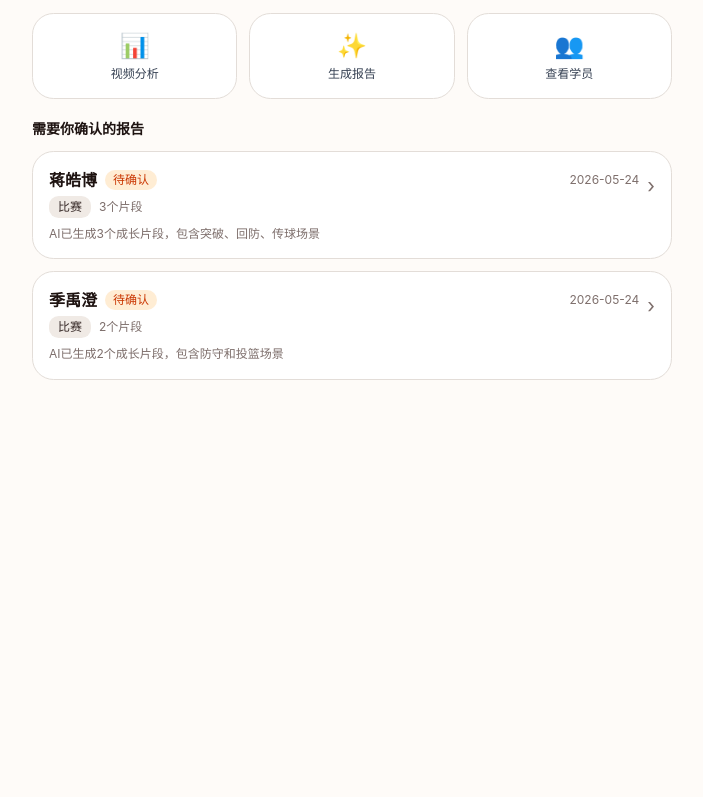
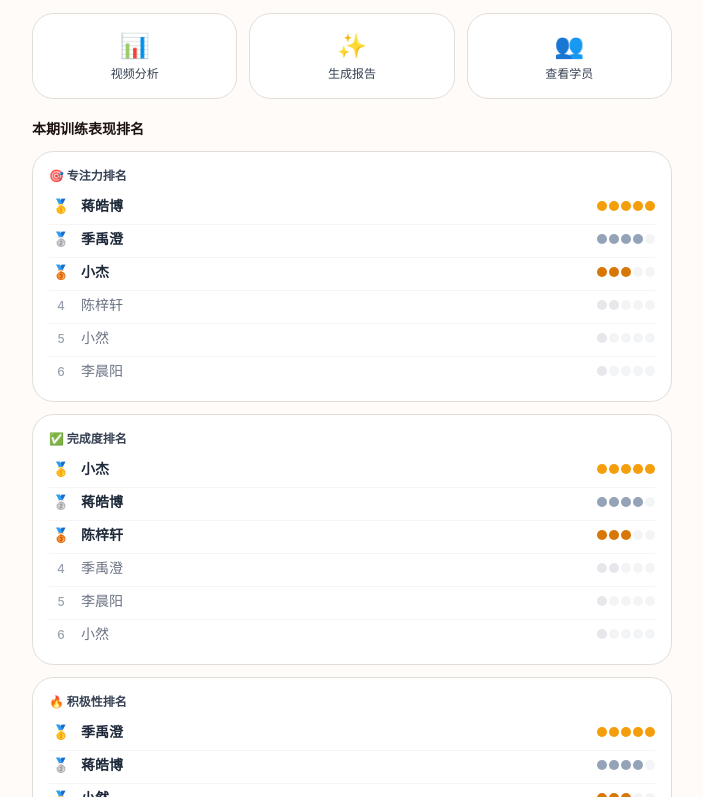
Before and after one commit to BillBillBiuBiuBiu/woyao-growth, a Next.js app: page /coach in a window 1280 px wide. Shown: the part 843-1640 px from the top of the page, without its empty margins (288-991 px from the left). Before the commit the page ends 1247 px from the top, so only its background shows below. Built offline with nearby package versions, Linux system fonts and the light colour scheme; no server answers; the database is empty.

Commit message:
C322: 教练端训练排名（专注力/完成度/积极性）+ 家长profile班级排名角标

```diff
--- a/app/coach/page.tsx
+++ b/app/coach/page.tsx
@@ -210,6 +210,41 @@ export default function CoachPage() {
         </div>
       </div>
 
+      {/* Training rankings */}
+      {(() => {
+        const dims = [
+          { label: "专注力", emoji: "🎯", ranks: ["蒋皓博", "季禹澄", "小杰", "陈梓轩", "小然", "李晨阳"] },
+          { label: "完成度", emoji: "✅", ranks: ["小杰", "蒋皓博", "陈梓轩", "季禹澄", "李晨阳", "小然"] },
+          { label: "积极性", emoji: "🔥", ranks: ["季禹澄", "蒋皓博", "小然", "小杰", "陈梓轩", "李晨阳"] },
+        ];
+        const medals = ["🥇", "🥈", "🥉"];
+        return (
+          <div>
+            <h2 className="text-sm font-semibold mb-3">本期训练表现排名</h2>
+            <div className="flex flex-col gap-3">
+              {dims.map(dim => (
+                <div key={dim.label} className="rounded-2xl border border-border bg-white p-4">
+                  <div className="text-xs font-bold text-gray-700 mb-2">{dim.emoji} {dim.label}排名</div>
+                  <div className="flex flex-col gap-1">
+                    {dim.ranks.map((name, i) => (
+                      <div key={name} className="flex items-center gap-2 py-1" style={{ borderTop: i > 0 ? "1px solid rgba(0,0,0,0.04)" : "none" }}>
+                        <span className="text-sm w-6 text-center shrink-0">{i < 3 ? medals[i] : <span className="text-xs text-gray-400 font-medium">{i + 1}</span>}</span>
+                        <span className={`text-sm flex-1 ${i < 3 ? "font-semibold text-gray-800" : "text-gray-500"}`}>{name}</span>
+                        <div className="flex gap-0.5">
+                          {Array.from({ length: 5 }).map((_, j) => (
+                            <div key={j} className="w-2.5 h-2.5 rounded-sm" style={{ background: j < Math.max(1, 5 - i) ? (i === 0 ? "#f59e0b" : i === 1 ? "#94a3b8" : i === 2 ? "#d97706" : "#e5e7eb") : "#f3f4f6" }} />
+                          ))}
+                        </div>
+                      </div>
+                    ))}
+                  </div>
+                </div>
+              ))}
+            </div>
+          </div>
+        );
+      })()}
+
       {/* Pending list */}
       <div>
         <h2 className="text-sm font-semibold mb-3">需要你确认的报告</h2>
--- a/app/parent/profile/[studentId]/page.tsx
+++ b/app/parent/profile/[studentId]/page.tsx
@@ -216,7 +216,14 @@ export default function StudentProfilePage() {
       {realStats && (
         <div className="px-4 pt-3">
           <div className="rounded-2xl bg-white/90 border border-orange-100 p-4">
-            <div className="text-xs font-bold text-orange-600 mb-3">📊 实战统计（{realStats.games}场有个人数据）</div>
+            <div className="flex items-center justify-between mb-3">
+              <div className="text-xs font-bold text-orange-600">📊 实战统计（{realStats.games}场有个人数据）</div>
+              {realStats.games > 0 && (() => {
+                const avg = realStats.pts / realStats.games;
+                const rank = avg >= 8 ? "班级前2名" : avg >= 5 ? "班级前4名" : "班级前6名";
+                return <span className="text-xs bg-amber-50 text-amber-600 border border-amber-200 px-2 py-0.5 rounded-full font-medium">{rank}</span>;
+              })()}
+            </div>
             <div className="grid grid-cols-4 gap-2 text-center">
               {([
                 { label: "得分", value: realStats.pts, color: "text-orange-600" },
```
